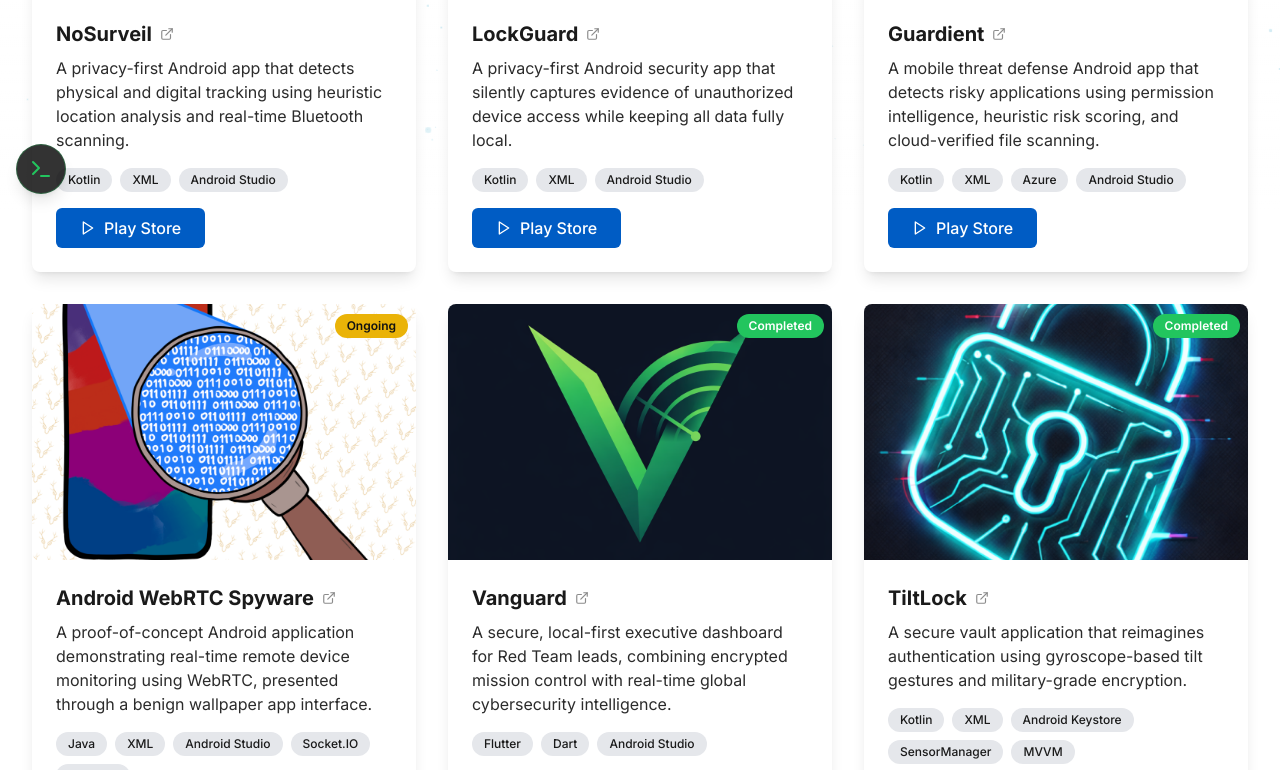
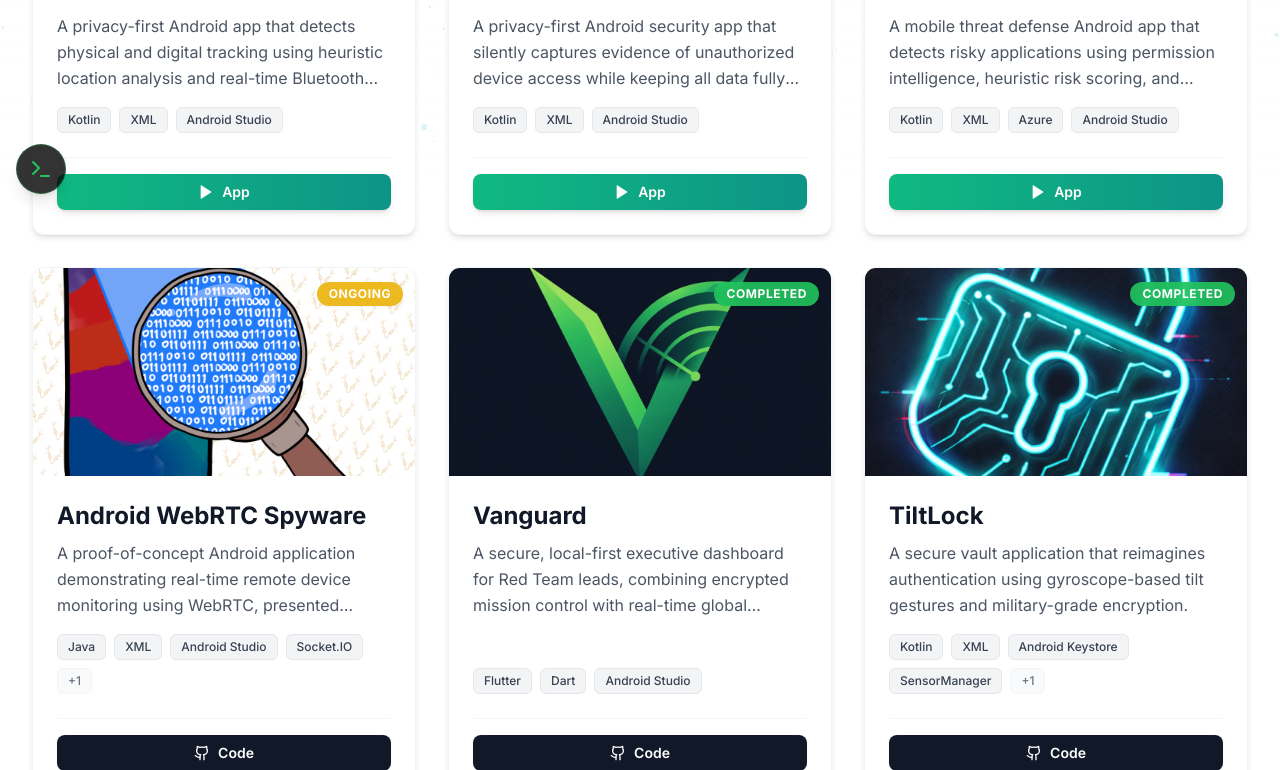
Before and after one commit to DhruvAthaide/PortfolioWebsite, a React (Vite) app: page /projects in a window 1280 px wide. Shown: the part 590-1360 px from the top of the page. Built offline with nearby package versions, Linux system fonts and the light colour scheme; no server answers.

Commit message:
Updated Project Card UI

```diff
--- a/src/components/ui/ProjectCard.tsx
+++ b/src/components/ui/ProjectCard.tsx
@@ -1,7 +1,7 @@
 import React from 'react';
 import { motion } from 'framer-motion';
 import { Link } from 'react-router-dom';
-import { Github, ExternalLink, Play } from 'lucide-react';
+import { Github, ExternalLink, Play, Globe } from 'lucide-react';
 
 import { Project } from '../../types';
 
@@ -13,91 +13,118 @@ interface ProjectCardProps {
 }
 
 const ProjectCard: React.FC<ProjectCardProps> = ({ project, index, className, children }) => {
-  const { title, description, image, technologies, github, playstore, demo, status } = project;
+  const { title, description, image, technologies, github, playstore, website, demo, status } = project;
 
   return (
     <motion.div
-      className={`card relative ${className || ''}`}
+      className={`card group relative flex flex-col h-full bg-white dark:bg-dark-800 rounded-xl overflow-hidden shadow-md hover:shadow-2xl transition-all duration-300 hover:-translate-y-2 border border-gray-100 dark:border-dark-700 ${className || ''}`}
       initial={{ opacity: 0, y: 30 }}
       whileInView={{ opacity: 1, y: 0 }}
       transition={{ duration: 0.5, delay: index * 0.1 }}
       viewport={{ once: true, amount: 0.2 }}
     >
       {children}
-      <div className="relative overflow-hidden h-64">
-        <Link to={`/projects/${project.id}`}>
+      <div className="relative overflow-hidden h-52 shrink-0">
+        <Link to={`/projects/${project.id}`} className="block h-full">
           <img
             src={image}
             alt={title}
-            className="w-full h-full object-cover transition-transform duration-500 hover:scale-105"
+            className="w-full h-full object-cover transition-transform duration-700 group-hover:scale-110"
           />
+          <div className="absolute inset-0 bg-gradient-to-t from-black/60 to-transparent opacity-0 group-hover:opacity-100 transition-opacity duration-300" />
         </Link>
-        <div className="absolute top-2 right-2 pointer-events-none">
-          <span className={`inline-block px-3 py-1 text-xs font-semibold rounded-full ${
+        <div className="absolute top-3 right-3 pointer-events-none z-10">
+          <span className={`inline-flex items-center px-3 py-1 text-xs font-bold uppercase tracking-wider rounded-full shadow-sm ${
             status === 'completed'
-              ? 'bg-green-500 text-white'
-              : 'bg-yellow-500 text-dark-800'
+              ? 'bg-green-500/90 text-white backdrop-blur-sm'
+              : 'bg-yellow-500/90 text-white backdrop-blur-sm'
           }`}>
             {status === 'completed' ? 'Completed' : 'Ongoing'}
           </span>
         </div>
       </div>
 
-      <div className="p-6">
-        <Link to={`/projects/${project.id}`}>
-          <h3 className="text-xl font-bold mb-2 hover:text-primary-600 dark:hover:text-secondary-900 transition-colors inline-flex items-center gap-2">
+      <div className="p-6 flex flex-col flex-grow">
+        <div className="mb-4">
+          <Link to={`/projects/${project.id}`} className="group/title">
+            <h3 className="text-2xl font-bold mb-2 text-gray-900 dark:text-white group-hover/title:text-primary-600 dark:group-hover/title:text-primary-400 transition-colors inline-flex items-center gap-2">
               {title}
-            <ExternalLink size={14} className="opacity-50" />
+              <ExternalLink size={16} className="opacity-0 -translate-x-2 group-hover/title:opacity-100 group-hover/title:translate-x-0 transition-all duration-300 text-primary-500" />
             </h3>
           </Link>
-        <p className="text-dark-500 dark:text-gray-300 mb-4">{description}</p>
+          <p className="text-gray-600 dark:text-gray-300 line-clamp-3 leading-relaxed">{description}</p>
+        </div>
 
-        <div className="mb-4 flex flex-wrap gap-2">
-          {technologies.map((tech, i) => (
+        <div className="mb-6 flex flex-wrap gap-2 mt-auto">
+          {technologies.slice(0, 4).map((tech, i) => (
             <span
               key={i}
-              className="px-3 py-1 bg-gray-200 dark:bg-dark-600 rounded-full text-xs font-medium"
+              className="px-2.5 py-1 bg-gray-100 dark:bg-dark-700 text-gray-700 dark:text-gray-300 rounded-md text-xs font-medium border border-gray-200 dark:border-dark-600"
             >
               {tech}
             </span>
           ))}
+          {technologies.length > 4 && (
+            <span className="px-2.5 py-1 bg-gray-50 dark:bg-dark-800 text-gray-500 dark:text-gray-400 rounded-md text-xs font-medium border border-gray-100 dark:border-dark-700">
+              +{technologies.length - 4}
+            </span>
+          )}
         </div>
 
-        <div className="flex gap-3">
-          {playstore ? (
+        <div className="flex flex-wrap gap-3 pt-4 border-t border-gray-100 dark:border-dark-700">
+          {playstore && (
             <a
               href={playstore}
               target="_blank"
               rel="noopener noreferrer"
-              className="btn btn-primary flex items-center gap-2"
+              className="flex-1 min-w-[100px] inline-flex justify-center items-center gap-2 px-4 py-2 bg-gradient-to-r from-emerald-500 to-teal-600 hover:from-emerald-600 hover:to-teal-700 text-white rounded-lg text-sm font-semibold transition-all shadow-md hover:shadow-lg hover:-translate-y-0.5"
               aria-label={`View ${title} on Play Store`}
             >
-              <Play size={16} />
-              <span>Play Store</span>
+              <Play size={16} fill="currentColor" />
+              <span>App</span>
             </a>
-          ) : github ? (
+          )}
+
+          {website && (
+            <a
+              href={website}
+              target="_blank"
+              rel="noopener noreferrer"
+              className="flex-1 min-w-[100px] inline-flex justify-center items-center gap-2 px-4 py-2 bg-gradient-to-r from-blue-500 to-indigo-600 hover:from-blue-600 hover:to-indigo-700 text-white rounded-lg text-sm font-semibold transition-all shadow-md hover:shadow-lg hover:-translate-y-0.5"
+              aria-label={`Visit ${title} Website`}
+            >
+              <Globe size={16} />
+              <span>Web</span>
+            </a>
+          )}
+
+          {github && (
             <a
               href={github}
               target="_blank"
               rel="noopener noreferrer"
-              className="btn btn-primary flex items-center gap-2"
+              className={`flex-1 min-w-[100px] inline-flex justify-center items-center gap-2 px-4 py-2 ${
+                !playstore && !website
+                  ? 'bg-gray-900 dark:bg-white text-white dark:text-gray-900 hover:bg-black dark:hover:bg-gray-100'
+                  : 'bg-gray-100 dark:bg-dark-700 text-gray-900 dark:text-white hover:bg-gray-200 dark:hover:bg-dark-600'
+              } rounded-lg text-sm font-semibold transition-all shadow-sm hover:shadow-md hover:-translate-y-0.5`}
               aria-label={`View ${title} on GitHub`}
             >
               <Github size={16} />
-              <span>GitHub</span>
+              <span>Code</span>
             </a>
-          ) : null}
+          )}
 
-          {demo && (
+          {demo && !website && (
              <a
                href={demo}
                target="_blank"
                rel="noopener noreferrer"
-              className="btn btn-outline flex items-center gap-2"
+               className="flex-1 min-w-[100px] inline-flex justify-center items-center gap-2 px-4 py-2 border border-primary-500 text-primary-600 dark:text-primary-400 hover:bg-primary-50 dark:hover:bg-primary-900/20 rounded-lg text-sm font-semibold transition-all"
                aria-label={`View live demo for ${title}`}
              >
                <ExternalLink size={16} />
-              <span>Live Demo</span>
+               <span>Demo</span>
              </a>
           )}
         </div>
```
Lines whose indentation alone changed are shown as unchanged.
